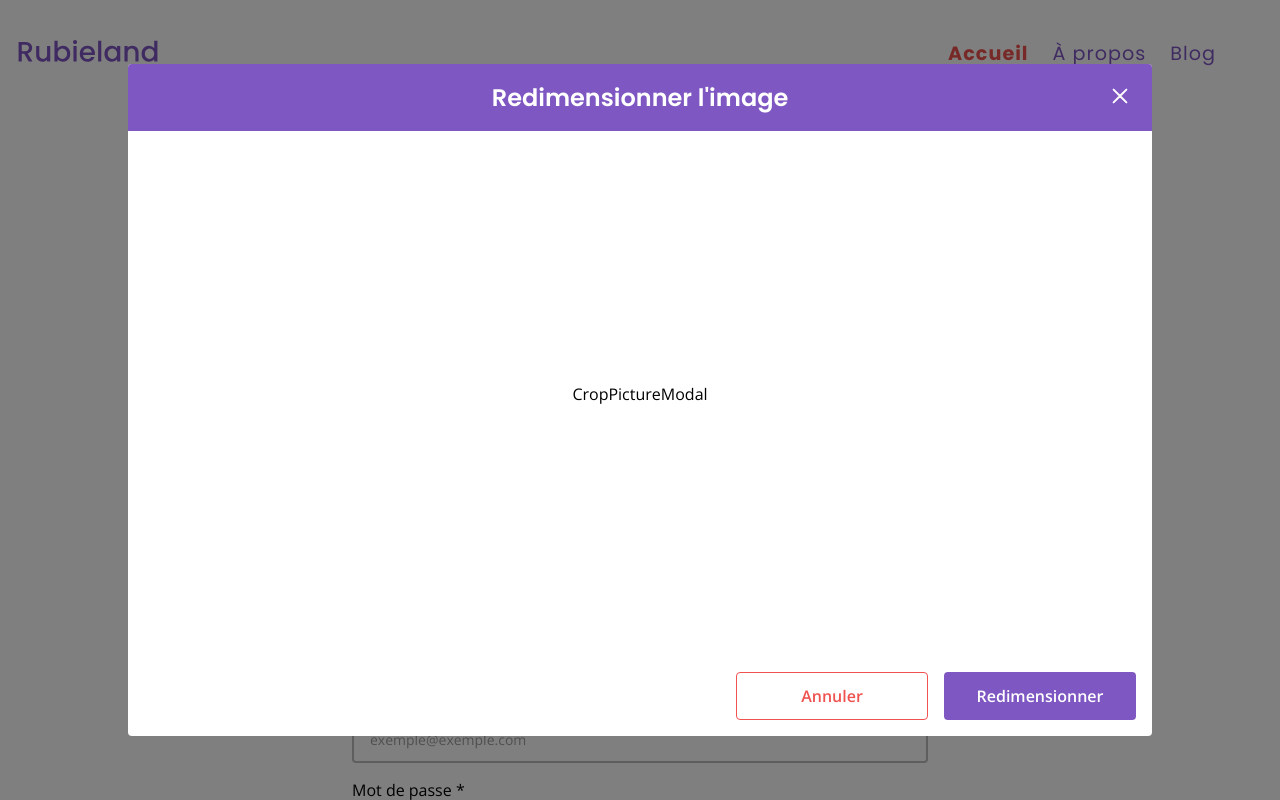
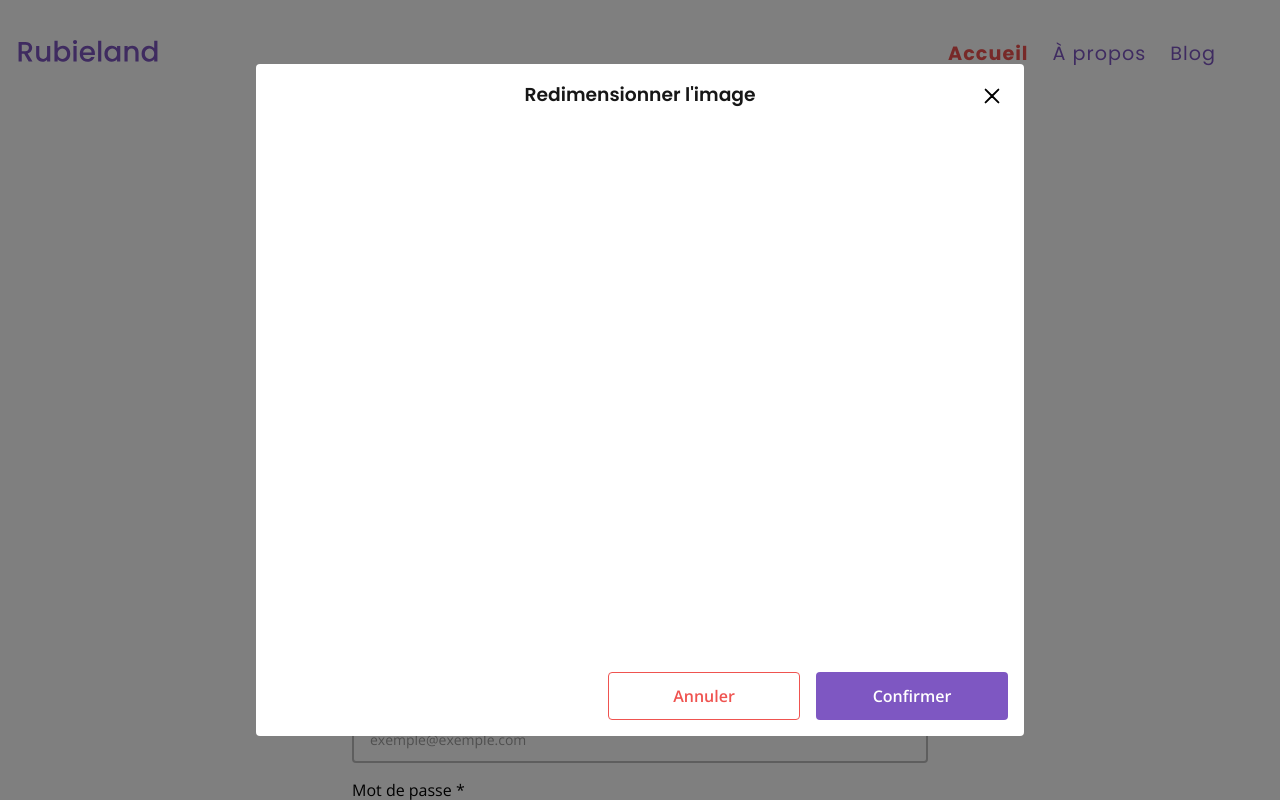
Before and after one commit to rubieland/rubieland, a React (Vite) app in the folder frontend/: page / in a window 1280 px wide. Both pictures are taken after a click on the button "Ouvrir la modale". Shown: the top 800 px of the page. Built offline with nearby package versions, Linux system fonts and the light colour scheme.

Commit message:
feat: create generic Modal component + styles + CropPictureModalFooter

```diff
--- a/frontend/src/ui/components/Modal/CropPictureModal.tsx
+++ b/frontend/src/ui/components/Modal/CropPictureModal.tsx
@@ -1,9 +1,8 @@
 import { useCropPictureModalContext } from './providers/CropPictureModalProvider';
-import colors from '../../../assets/styles/colors';
-import CustomButton from '../Button/CustomButton';
+import CropPictureModalFooter from './CropPictureModalFooter';
+import './styles/CropPictureModal.scss';
 import i18n from '../../../core/i18n';
-import Cross from '../Icons/Cross';
-import './CropPictureModal.scss';
+import Modal from './Modal';
 
 const CropPictureModal = () => {
   const { toggleOpenModal } = useCropPictureModalContext();
@@ -12,32 +11,22 @@ const CropPictureModal = () => {
   };
 
   return (
-    <div className="modal-overlay" onClick={toggleOpenModal}>
-      <div className="modal-wrapper" onClick={(e) => e.stopPropagation()}>
-        <div className="modal-header">
-          <h3>{i18n.t('cropPictureModal.title')}</h3>
-          <div className="modal-close-icon" onClick={toggleOpenModal}>
-            <Cross color={colors.white} height={36} width={36} />
-          </div>
-        </div>
-        <div className="modal-content">
-          <p>CropPictureModal</p>
-        </div>
-        <div className="modal-footer">
-          <CustomButton
-            title={i18n.t('common.cancel')}
-            onClick={toggleOpenModal}
-            style="error"
-            outlined
+    <>
+      <Modal
+        toggleOpenModal={toggleOpenModal}
+        title={i18n.t('cropPictureModal.title')}
+        height="100%"
+        width="75%"
+        footer={
+          <CropPictureModalFooter
+            toggleOpenModal={toggleOpenModal}
+            crop={crop}
           />
-          <CustomButton
-            title={i18n.t('cropPictureModal.cropButtonTitle')}
-            style="primary"
-            onClick={crop}
-          />
-        </div>
-      </div>
-    </div>
+        }
+      >
+        {/* TODO: add <Cropper /> component here */}
+      </Modal>
+    </>
   );
 };
 
--- /dev/null
+++ b/frontend/src/ui/components/Modal/CropPictureModalFooter.tsx
@@ -0,0 +1,26 @@
+import CustomButton from '../Button/CustomButton';
+import i18n from '../../../core/i18n';
+
+interface CropPictureModalFooterProps {
+  toggleOpenModal: () => void;
+  crop: () => void;
+}
+
+const CropPictureModalFooter = ({
+  toggleOpenModal,
+  crop,
+}: CropPictureModalFooterProps) => {
+  return (
+    <>
+      <CustomButton
+        title={i18n.t('common.cancel')}
+        onClick={toggleOpenModal}
+        style="error"
+        outlined
+      />
+      <CustomButton title={'Confirmer'} style="primary" onClick={crop} />
+    </>
+  );
+};
+
+export default CropPictureModalFooter;
--- /dev/null
+++ b/frontend/src/ui/components/Modal/Modal.tsx
@@ -0,0 +1,41 @@
+import { PropsWithChildren, ReactNode } from 'react';
+import Cross from '../Icons/Cross';
+import './styles/Modal.scss';
+
+interface ModalProps extends PropsWithChildren {
+  toggleOpenModal: () => void;
+  footer?: ReactNode;
+  height?: string;
+  width?: string;
+  title?: string;
+}
+
+const Modal = ({
+  toggleOpenModal,
+  children,
+  footer,
+  title,
+  height,
+  width,
+}: ModalProps) => {
+  return (
+    <div className="modal-overlay" onClick={toggleOpenModal}>
+      <div
+        className="modal-wrapper"
+        style={{ width, height }}
+        onClick={(e) => e.stopPropagation()}
+      >
+        <div className="modal-header">
+          {title && <h3>{title}</h3>}
+          <div className="modal-close-icon" onClick={toggleOpenModal}>
+            <Cross height={36} width={36} />
+          </div>
+        </div>
+        <div className="modal-content">{children}</div>
+        {footer && <div className="modal-footer">{footer}</div>}
+      </div>
+    </div>
+  );
+};
+
+export default Modal;
--- /dev/null
+++ b/frontend/src/ui/components/Modal/styles/CropPictureModal.scss
@@ -0,0 +1,2 @@
+@import '../../../../assets//styles/variables';
+@import '../../../../assets//styles/mixins';
--- a/frontend/src/ui/components/Modal/CropPictureModal.scss
+++ b/frontend/src/ui/components/Modal/styles/Modal.scss
@@ -1,5 +1,5 @@
-@import '../../../assets//styles/variables';
-@import '../../../assets//styles/mixins';
+@import '../../../../assets//styles/variables';
+@import '../../../../assets//styles/mixins';
 
 .modal-overlay {
   background-color: rgba(0, 0, 0, 0.5);
@@ -14,18 +14,19 @@
 
 .modal-wrapper {
   background-color: $white;
+  @include box(100%, 85%);
   border-radius: 0.25rem;
   @include flex-column;
   overflow-x: hidden;
-  @include box(100%, 85%);
+  min-height: 15rem;
   overflow-y: auto;
+  min-width: 15rem;
 }
 
 .modal-header {
-  background-color: $primary;
   position: relative;
+  color: $black90;
   padding: 1rem;
-  color: $white;
 
   > h3 {
     width: 100%;
@@ -38,6 +39,7 @@
 
 .modal-content {
   @include flex-center-column;
+  padding: 0 1rem;
   flex: 1;
 }
 
@@ -89,12 +91,4 @@
   .modal-overlay {
     padding: 5% 10%;
   }
-
-  .modal-wrapper {
-    height: 100%;
-
-    h3 {
-      font-size: 1.5rem;
-    }
-  }
 }
```
